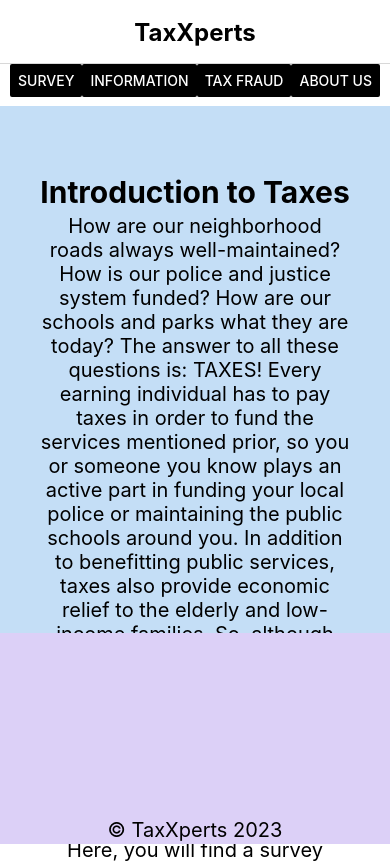
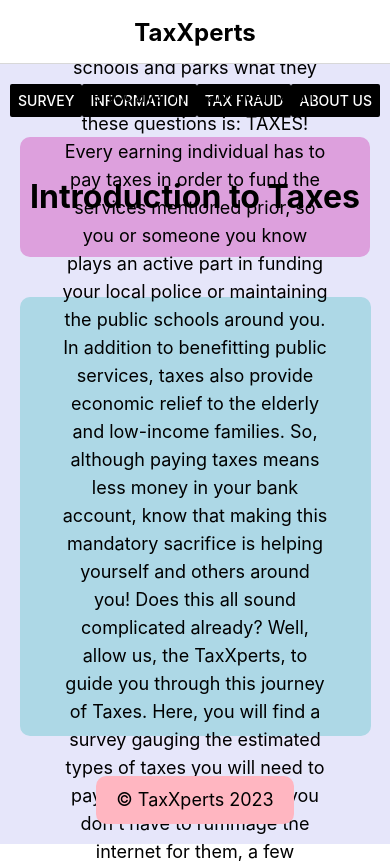
Before and after one commit to hi570stars/TaxXpertsAppDevA, a React Native app: screen /HomeScreen in a window 390 px wide. Shown: the top 863 px of the page. Built offline with nearby package versions, Linux system fonts and the light colour scheme.

Commit message:
fixed alot of style things (rounded the boxes), used touchable opacity for linkspage, tried survey json (idk if it works)

```diff
--- a/screens/HomeScreen.js
+++ b/screens/HomeScreen.js
@@ -63,70 +63,66 @@ const HomeScreen = ({navigation}) => {
     );
    }
 
-
     const styles = StyleSheet.create({
-    screen:{
-      flex:1,
-      backgroundColor: '#fff',
+      screen: {
+        flex: 1,
+        backgroundColor: 'lavender',
         alignItems: 'center',
-      justifyContent:'center',
+        justifyContent: 'center',
       },
       backgroundContainer: {
         flex: 1,
+        backgroundColor: '#d8e6f0',
       },
       body: {
         flex: 2,
-      width: '100%',
-      justifyContent:'center',
+        width: '90%',
+        justifyContent: 'center',
+        alignItems: 'center',
+        backgroundColor: 'lightblue',
+        padding: 20,
+        borderRadius: 10,
+        marginVertical: 20,
+        elevation: 2,
+      },
+      nav: {
         flexDirection: 'row',
-      alignItems: 'flex-start',
-      backgroundColor: '#c4def6'
-
+        justifyContent: 'space-around',
+        alignItems: 'center',
+        paddingTop: 20,
       },
-    nav:{
-      flex: .2,
-      justifyContent:'center',
-      flexDirection: 'row',
-      alignItems: 'flex-start',
+      introTitle: {
+        flex: 0.5,
+        justifyContent: 'center',
+        alignItems: 'center',
+        backgroundColor: 'plum',
+        borderRadius: 10,
+        marginVertical: 20,
+        paddingVertical: 10,
+        paddingHorizontal: 10,
       },
-    introTitle:{
-      flex:.5,
-      width:'100%',
-      justifyContent:'center',
-      flexDirection: 'row',
-      alignItems: 'flex-end',
-      backgroundColor: '#c4def6',
+      footer: {
+        justifyContent: 'center',
+        alignItems: 'center',
+        backgroundColor: 'lightpink',
+        borderRadius: 10,
+        marginVertical: 20,
+        paddingVertical: 10,
       },
-    footer:{
-      flex:1,
-      width: '100%',
-      height: '10%',
-      justifyContent:'center',
-      flexDirection: 'row',
-      alignItems: 'flex-end',
-      backgroundColor: '#dcd0f7',
+      text: {
+        fontSize: 32,
+        fontWeight: 'bold',
+        textAlign: 'center',
+        marginVertical: 15,
       },
-    text:{
+      tinyText: {
+        fontSize: 18,
+        lineHeight: 28,
         textAlign: 'center',
-      flex: 1,
-      fontSize: 30,
-      fontWeight: 'bold',
-      margin:'.5%',
-    },
-    tinyText:{
-      textAlign: 'center',
-      flex:1,
-      fontSize:20,
-      margin:'.5%',
-      marginHorizontal:'10%'
-    },
-    header: {
-        flex: 1,
-        width: '100%',
-        justifyContent:'center',
-        flexDirection: 'row',
-        paddingTop: Constants.statusBarHeight
+        marginHorizontal: 20,
       },
     });
 
+
+
   export default HomeScreen;
```
Lines whose indentation alone changed are shown as unchanged.
